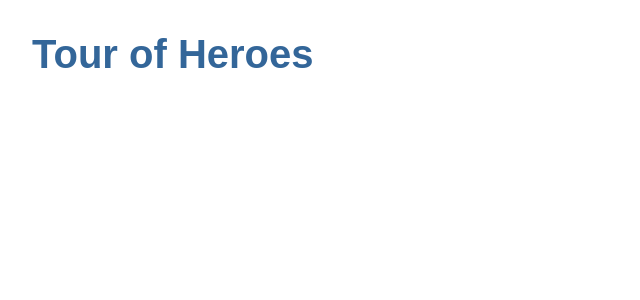
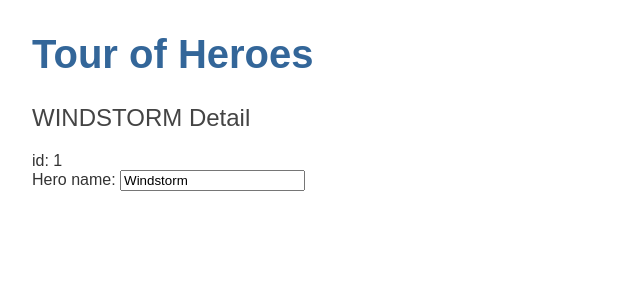
Before and after one commit to koz-y/angular-tour-of-heroes, an Angular app: page / in a window 1280 px wide. Shown: the top 300 px of the page, without its empty margins (0-640 px from the left). Built offline with nearby package versions, Linux system fonts and the light colour scheme.

Commit message:
The Hero Editor

```diff
--- a/src/app/app.component.html
+++ b/src/app/app.component.html
@@ -1 +1,2 @@
 <h1>{{ title }}</h1>
+<app-heroes></app-heroes>
--- /dev/null
+++ b/src/app/components/heroes/heroes.component.html
@@ -0,0 +1,7 @@
+<h2>{{ hero.name | uppercase }} Detail</h2>
+<div><span>id: </span>{{ hero.id }}</div>
+
+<div>
+  <label for="name">Hero name: </label>
+  <input id="name" [(ngModel)]="hero.name" placeholder="name" />
+</div>
--- /dev/null
+++ b/src/app/components/heroes/heroes.component.ts
@@ -0,0 +1,17 @@
+import { Component, OnInit } from '@angular/core';
+import { Hero } from '../../hero';
+
+@Component({
+  selector: 'app-heroes',
+  templateUrl: './heroes.component.html',
+  styleUrls: ['./heroes.component.scss'],
+})
+export class HeroesComponent implements OnInit {
+  hero: Hero = {
+    id: 1,
+    name: 'Windstorm',
+  };
+  constructor() {}
+
+  ngOnInit(): void {}
+}
--- /dev/null
+++ b/src/app/hero.ts
@@ -0,0 +1,4 @@
+export interface Hero {
+  id: number;
+  name: string;
+}
```
Also changed, not shown: src/app/app.module.ts (+6 -8 lines), src/app/components/heroes/heroes.component.scss (added), 1 other file (tests, documents, lock files or other folders).
